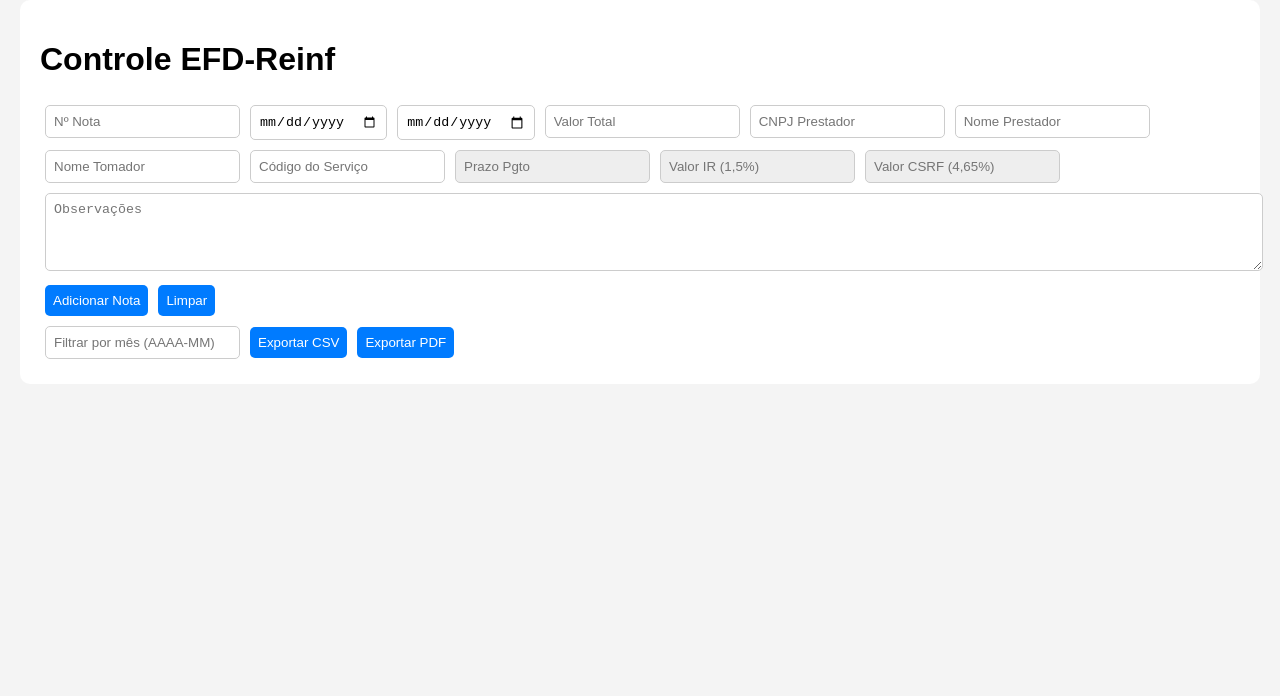
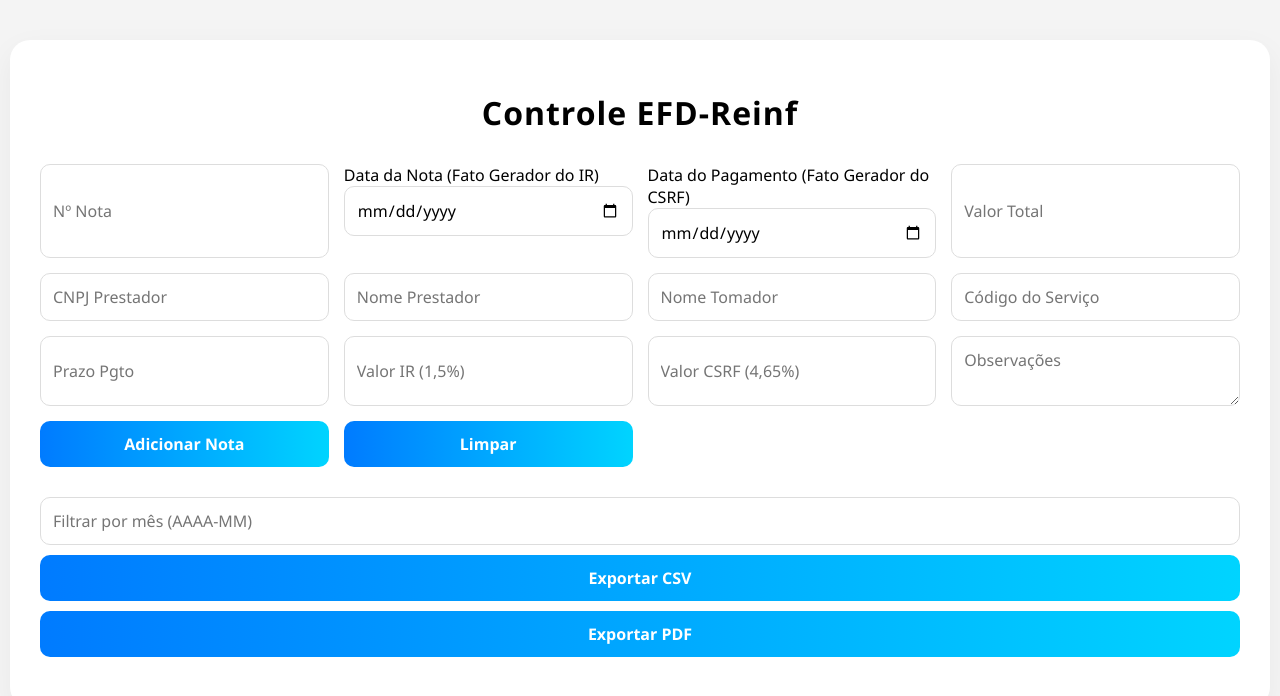
Before and after one commit to matheus5010/reinf-calc, a React (Vite) app: page / in a window 1280 px wide. Shown: the top 696 px of the page. Built offline with nearby package versions, Linux system fonts and the light colour scheme.

Commit message:
feat: adiciona labels explicativos e visual futurista

```diff
--- a/src/App.css
+++ b/src/App.css
@@ -1,58 +1,114 @@
-body {
-  font-family: Arial, sans-serif;
-  background-color: #f4f4f4;
+/* Reset básico */
+body, input, button, textarea {
+  font-family: 'Segoe UI', sans-serif;
   margin: 0;
   padding: 0;
+  box-sizing: border-box;
+}
+
+body {
+  background-color: #f4f4f4;
+  color: #000;
 }
 
 .container {
   max-width: 1200px;
-  margin: auto;
-  padding: 20px;
-  background-color: white;
-  border-radius: 10px;
+  margin: 40px auto;
+  padding: 30px;
+  background-color: #fff;
+  border-radius: 20px;
+  box-shadow: 0 10px 30px rgba(0, 0, 0, 0.05);
 }
 
-input, textarea, button {
-  margin: 5px;
-  padding: 8px;
-  border: 1px solid #ccc;
-  border-radius: 5px;
+h1 {
+  text-align: center;
+  margin-bottom: 30px;
+  font-size: 2rem;
+  letter-spacing: 1px;
 }
 
-input[readonly] {
-  background-color: #eee;
+.formulario {
+  display: grid;
+  grid-template-columns: repeat(auto-fit, minmax(260px, 1fr));
+  gap: 15px;
+  margin-bottom: 30px;
+}
+
+input, textarea, button, label {
+  width: 100%;
+  font-size: 1rem;
+}
+
+label {
+  display: flex;
+  flex-direction: column;
+  font-weight: 500;
+}
+
+input, textarea {
+  padding: 12px;
+  border-radius: 10px;
+  border: 1px solid #ddd;
+  transition: border-color 0.3s, box-shadow 0.3s;
+}
+
+input:focus, textarea:focus {
+  border-color: #007bff;
+  box-shadow: 0 0 0 3px rgba(0, 123, 255, 0.1);
+  outline: none;
 }
 
 textarea {
   resize: vertical;
-  height: 60px;
-  width: 100%;
+  min-height: 60px;
 }
 
 button {
+  padding: 12px;
+  border: none;
+  border-radius: 10px;
+  font-weight: bold;
+  background: linear-gradient(to right, #007bff, #00d4ff);
+  color: #fff;
   cursor: pointer;
-  background-color: #007bff;
-  color: white;
-  border: none;
+  transition: background 0.3s;
 }
 
 button:hover {
-  background-color: #0056b3;
+  background: linear-gradient(to right, #0056b3, #009fc2);
+}
+
+.filtros {
+  display: flex;
+  flex-wrap: wrap;
+  gap: 10px;
+  margin-bottom: 20px;
+}
+
+.tabela {
+  overflow-x: auto;
 }
 
 table {
   width: 100%;
   border-collapse: collapse;
-  margin-top: 20px;
+  margin-top: 10px;
+  border-radius: 10px;
+  overflow: hidden;
 }
 
 th, td {
-  border: 1px solid #ddd;
-  padding: 8px;
+  padding: 12px 10px;
+  border: 1px solid #eee;
   text-align: left;
 }
 
 th {
-  background-color: #f0f0f0;
+  background-color: #fafafa;
+  font-weight: bold;
 }
+
+tfoot td {
+  background-color: #f0f8ff;
+  font-weight: bold;
+}
--- a/src/App.jsx
+++ b/src/App.jsx
@@ -147,8 +147,17 @@ function App() {
 
      <div className="formulario">
   <input placeholder="Nº Nota" name="numero" value={form.numero} onChange={handleChange} />
+
+  <label>
+    Data da Nota (Fato Gerador do IR)
     <input type="date" name="dataNota" value={form.dataNota} onChange={handleChange} />
+  </label>
+
+  <label>
+    Data do Pagamento (Fato Gerador do CSRF)
     <input type="date" name="dataPagamento" value={form.dataPagamento} onChange={handleChange} />
+  </label>
+
   <input placeholder="Valor Total" name="valorTotal" value={form.valorTotal} onChange={handleChange} />
   <input placeholder="CNPJ Prestador" name="cnpjPrestador" value={form.cnpjPrestador} onChange={handleChange} />
   <input placeholder="Nome Prestador" name="nomePrestador" value={form.nomePrestador} onChange={handleChange} />
```
Lines whose indentation alone changed are shown as unchanged.
